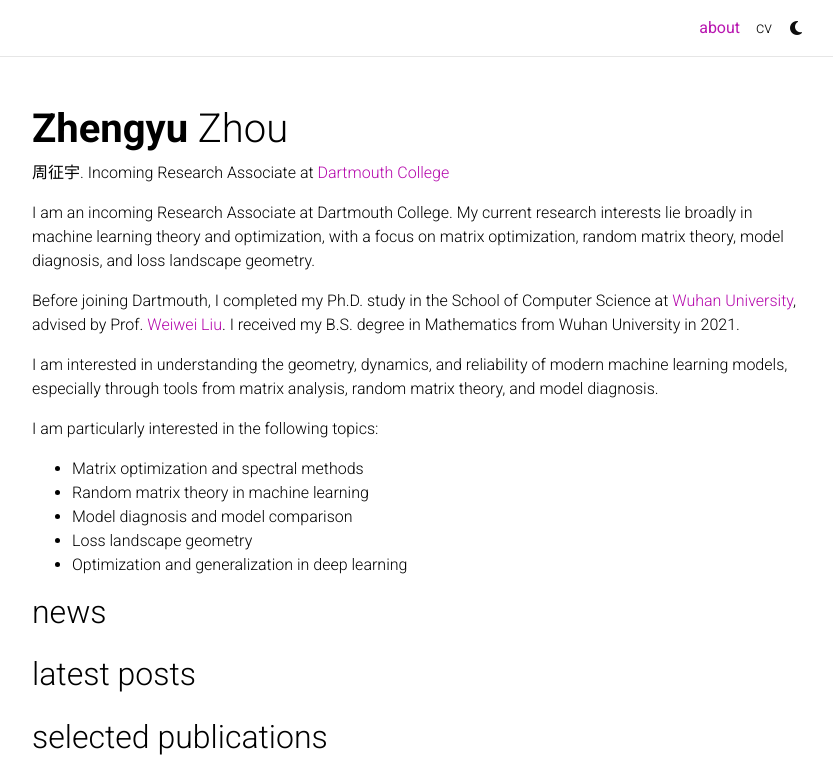
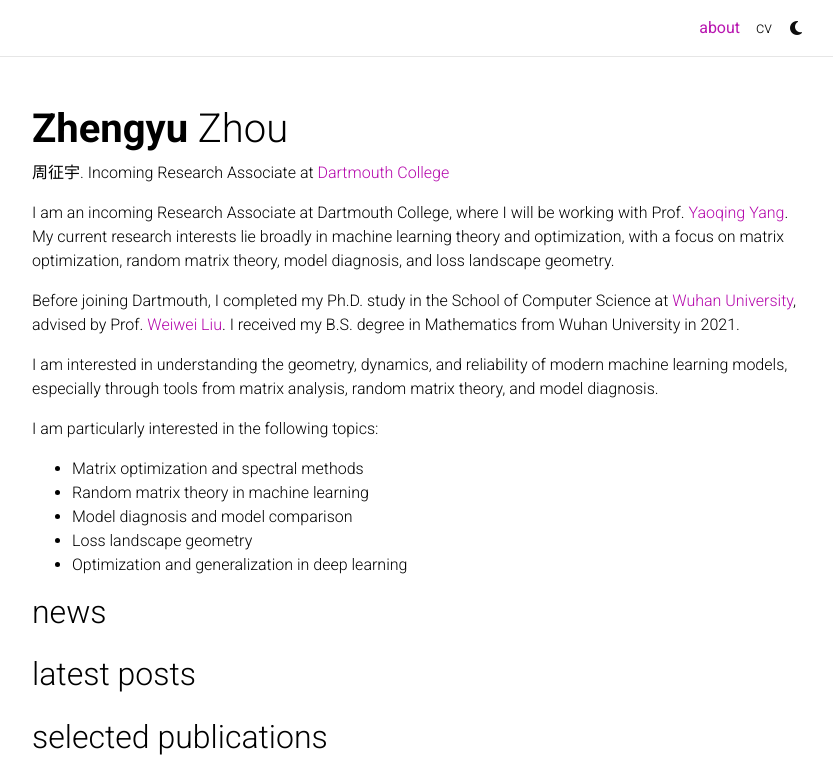
Before and after one commit to zzy126/zzy126.github.io, a Jekyll site: the page built from _pages/about.md, in a window 1280 px wide and 1073 px high, cut to the strip 0-784 px from the top of the window. Shown: the whole strip, without its empty margins (223-1056 px from the left). Built offline with Jekyll 4.4.1, drawn with Linux system fonts in a browser that asks for light colours; comment, search, counter and statistics services are not loaded; a style sheet for code colours, icons or effects is not loaded.

Commit message:
Update about.md

```diff
--- a/_pages/about.md
+++ b/_pages/about.md
@@ -24,7 +24,7 @@ selected_papers: true # includes a list of papers marked as "selected={true}"
 social: true  # includes social icons at the bottom of the page
 ---
 
-I am an incoming Research Associate at Dartmouth College. My current research interests lie broadly in machine learning theory and optimization, with a focus on matrix optimization, random matrix theory, model diagnosis, and loss landscape geometry.
+I am an incoming Research Associate at Dartmouth College, where I will be working with Prof. [Yaoqing Yang](https://sites.google.com/site/yangyaoqingcmu/). My current research interests lie broadly in machine learning theory and optimization, with a focus on matrix optimization, random matrix theory, model diagnosis, and loss landscape geometry.
 
 Before joining Dartmouth, I completed my Ph.D. study in the School of Computer Science at [Wuhan University](https://en.whu.edu.cn/), advised by Prof. [Weiwei Liu](https://sites.google.com/site/weiweiliuhomepage). I received my B.S. degree in Mathematics from Wuhan University in 2021.
 
```
